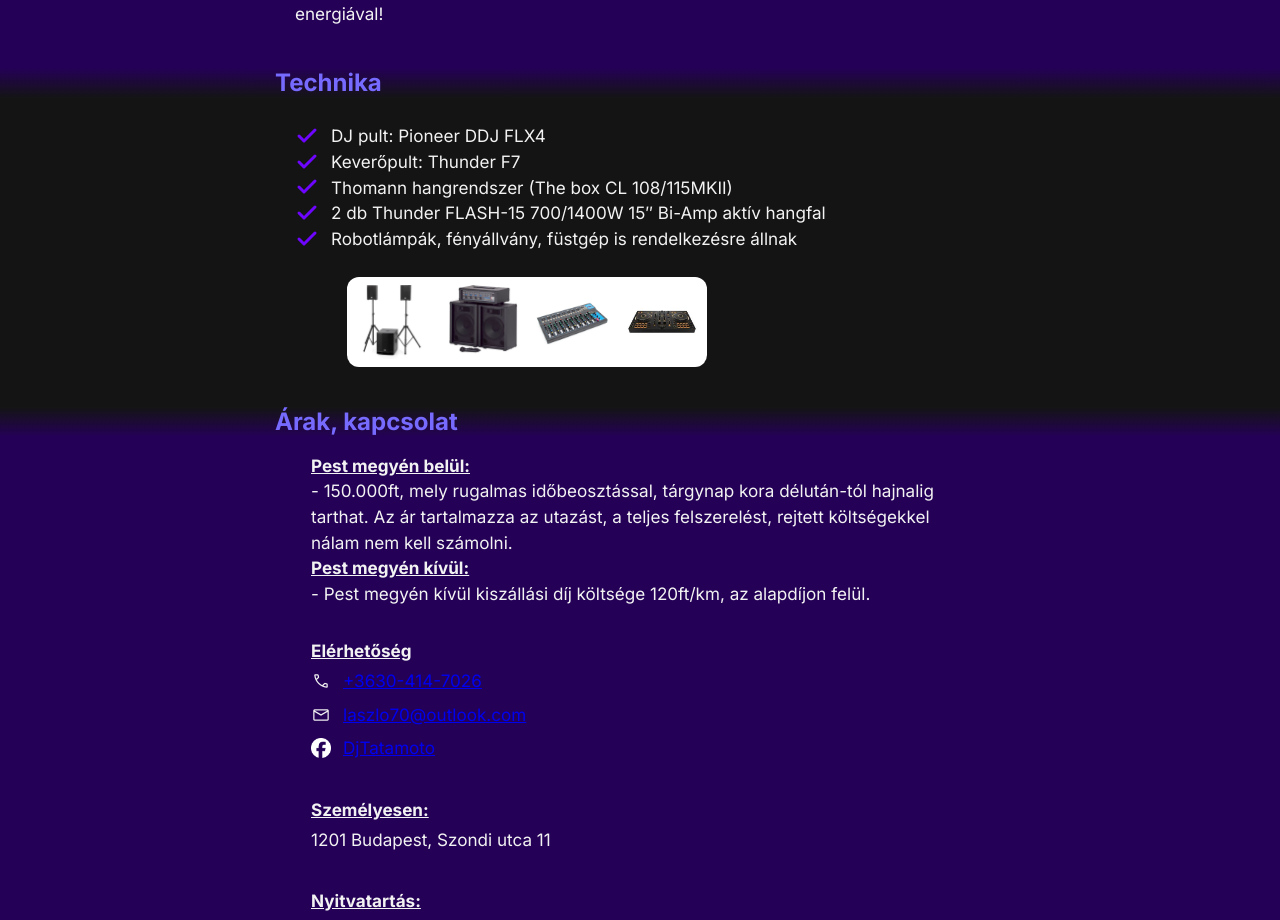
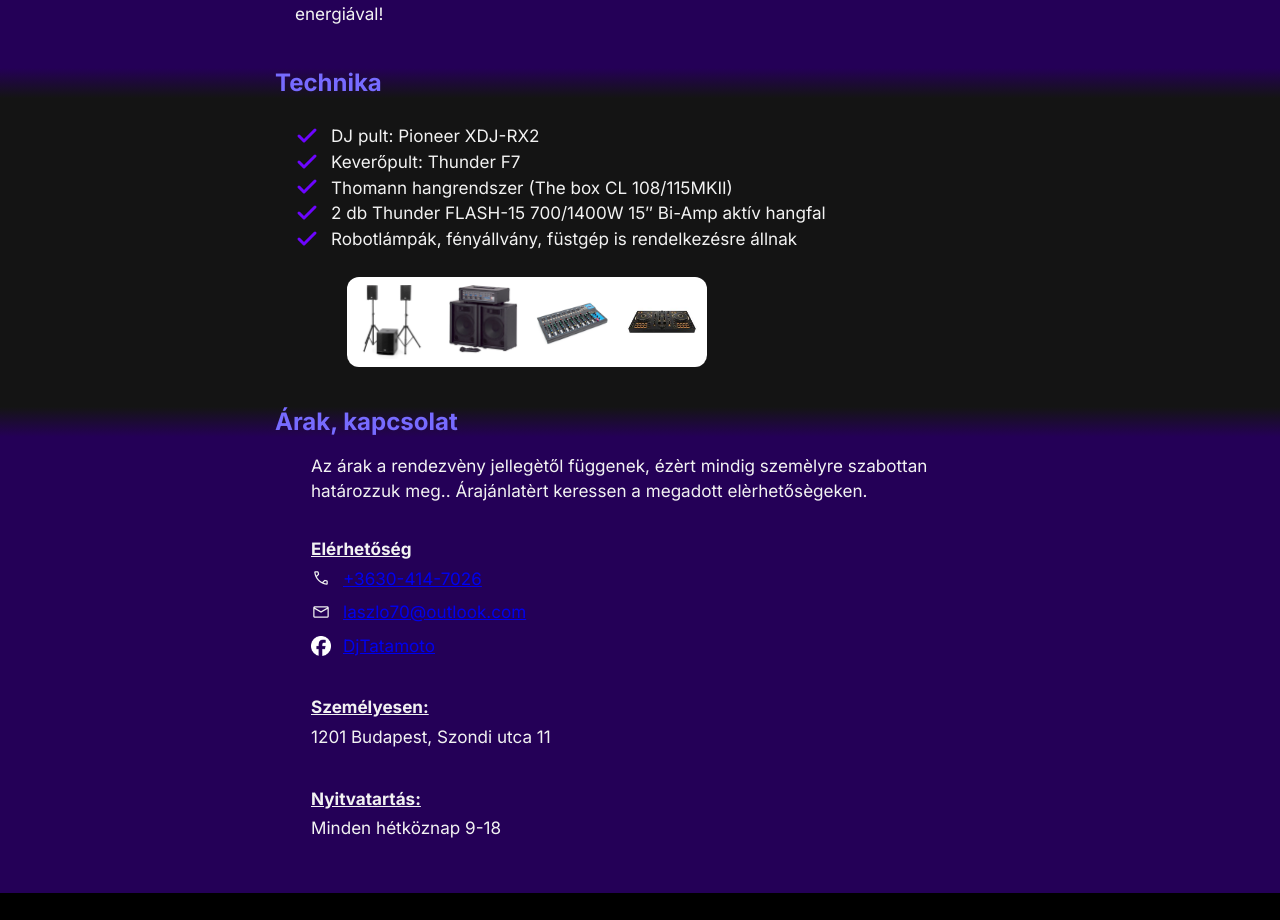
Before and after one commit to MathiasHun1/dj_tatamoto, a React (Vite) app: page / in a window 1280 px wide. Shown: the part 1925-2845 px from the top of the page. After the commit the page ends 2818 px from the top, so only its background shows below. Built offline with nearby package versions, Linux system fonts and the light colour scheme.

Commit message:
updated data

```diff
--- a/index.html
+++ b/index.html
@@ -16,6 +16,15 @@
   </head>
   <body>
     <div id="root"></div>
+    <script async src="https://www.googletagmanager.com/gtag/js?id=G-9KMXDTBQ7K"></script>
+    <script>
+      window.dataLayer = window.dataLayer || [];
+      function gtag() {
+        dataLayer.push(arguments);
+      }
+      gtag('js', new Date());
+      gtag('config', 'G-9KMXDTBQ7K');
+    </script>
     <script type="module" src="/src/main.jsx"></script>
   </body>
 </html>
--- a/src/components/Accesories.jsx
+++ b/src/components/Accesories.jsx
@@ -34,7 +34,7 @@ const Accesories = () => {
 
       <List>
         <ListItem>
-          <Check strokeWidth={3} color={`${COLORS.lightBlue}`} /> <p>DJ pult: Pioneer DDJ FLX4</p>
+          <Check strokeWidth={3} color={`${COLORS.lightBlue}`} /> <p>DJ pult: Pioneer XDJ-RX2</p>
         </ListItem>
         <ListItem>
           <Check strokeWidth={3} color={`${COLORS.lightBlue}`} />
--- a/src/components/Contacts.jsx
+++ b/src/components/Contacts.jsx
@@ -11,13 +11,10 @@ const Contacts = () => {
       <Title background={`linear-gradient(${COLORS.primary}, ${COLORS.darkblue})`}>Árak, kapcsolat</Title>
 
       <Inner>
-        <InnerTitle>Pest megyén belül:</InnerTitle>
         <p>
-          - 150.000ft, mely rugalmas időbeosztással, tárgynap kora délután-tól hajnalig tarthat. Az ár tartalmazza az
-          utazást, a teljes felszerelést, rejtett költségekkel nálam nem kell számolni.
+          Az árak a rendezvèny jellegètől függenek, ézèrt mindig szemèlyre szabottan határozzuk meg.. Árajánlatèrt
+          keressen a megadott elèrhetősègeken.
         </p>
-        <InnerTitle>Pest megyén kívül:</InnerTitle>
-        <p>- Pest megyén kívül kiszállási díj költsége 120ft/km, az alapdíjon felül.</p>
       </Inner>
       <Inner>
         <InnerTitle>Elérhetőség</InnerTitle>
```
Also changed, not shown: 3 other files (tests, documents, lock files or other folders).
